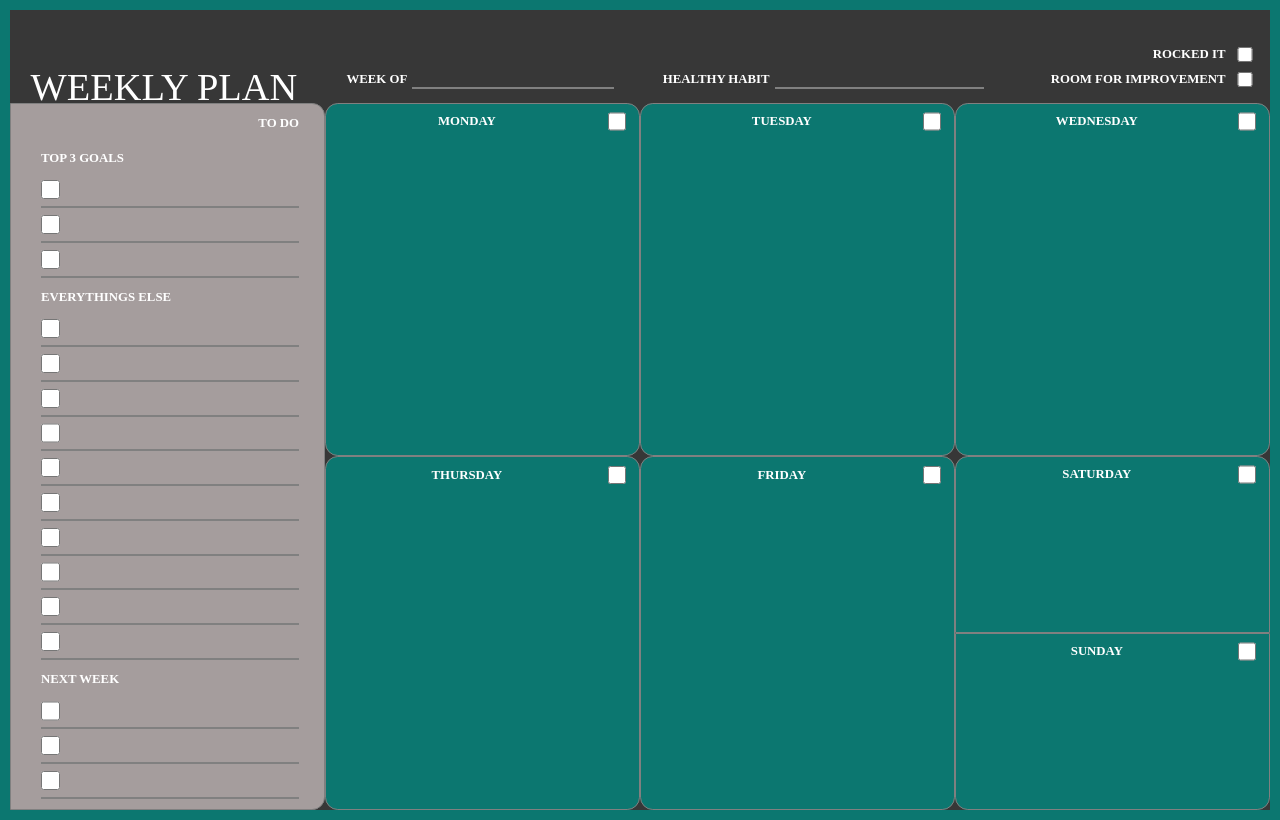
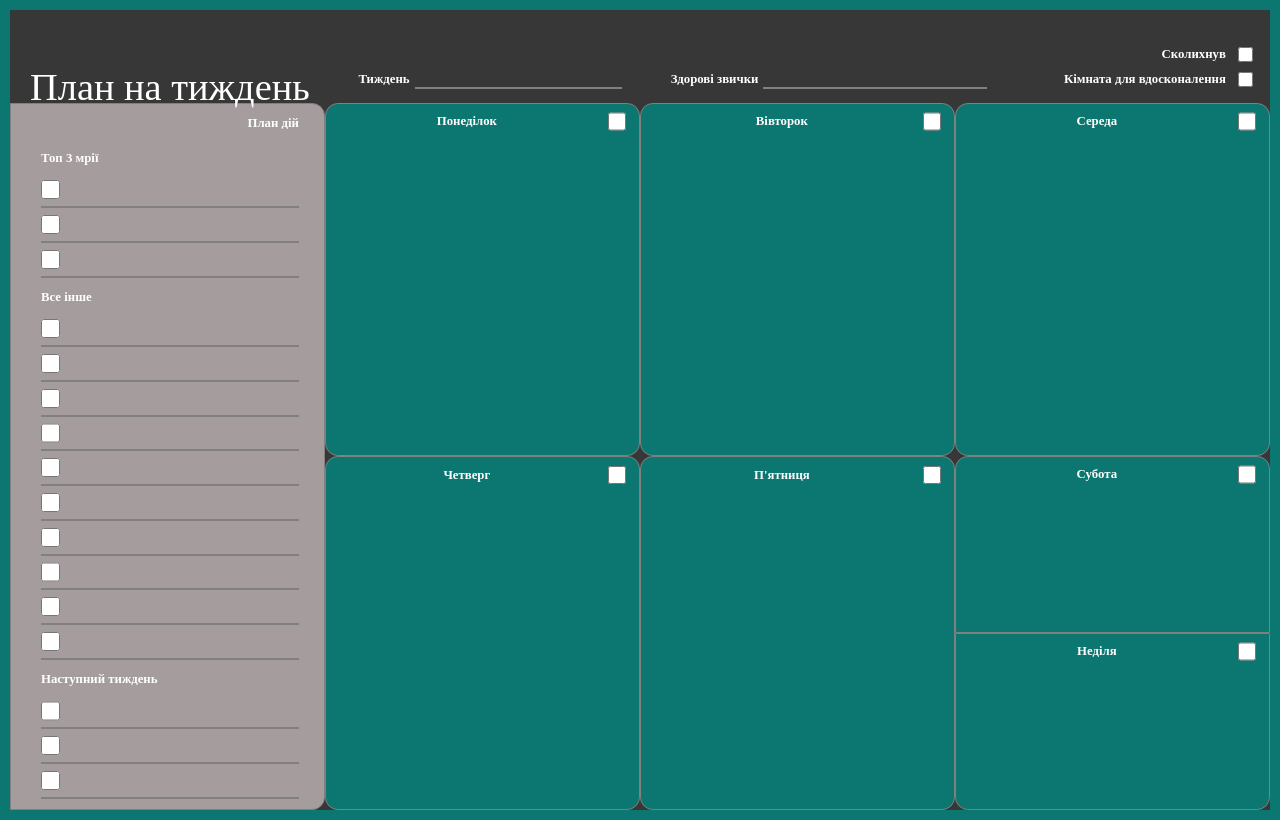
Before and after one commit to D1alekt/DTMI_tasks, a plain HTML site: page task5/index.html in a window 1280 px wide. Drawn offline with Linux system fonts and the light colour scheme.

Commit message:
Update index.html

```diff
--- a/task5/index.html
+++ b/task5/index.html
@@ -10,28 +10,28 @@
         <div class="container">
             <div class="box-header">
                 <div class="header-1">
-                    <p>WEEKLY PLAN</p>
+                    <p>План на тиждень</p>
                 </div>
 
                 <form class="header-2">
-                    <p>WEEK OF</p>
+                    <p>Тиждень</p>
                     <input type="text" name>
                 </form>
 
                 <form class="header-3">
-                    <p>HEALTHY HABIT</p>
+                    <p>Здорові звички</p>
                     <input type="text" name>
                 </form>
 
                 <form class="header-4">
-                    <p>ROCKED IT</p><input type="checkbox" name>
-                    <p>ROOM FOR IMPROVEMENT</p><input type="checkbox" name>
+                    <p>Сколихнув</p><input type="checkbox" name>
+                    <p>Кімната для вдосконалення</p><input type="checkbox" name>
                 </form>
             </div>
 
             <div class="box-todo">
-                <p>TO DO</p>
-                <p>TOP 3 GOALS</p>
+                <p>План дій</p>
+                <p>Топ 3 мрії</p>
                 <div>
                     <input type="checkbox" name>
                     <input type="text" name>
@@ -44,7 +44,7 @@
                     <input type="checkbox" name>
                     <input type="text" name>
                 </div>
-                <p>EVERYTHINGS ELSE</p>
+                <p>Все інше</p>
                 <div>
                     <input type="checkbox" name>
                     <input type="text" name>
@@ -85,7 +85,7 @@
                     <input type="checkbox" name>
                     <input type="text" name>
                 </div>
-                <p>NEXT WEEK</p>
+                <p>Наступний тиждень</p>
                 <div>
                     <input type="checkbox" name>
                     <input type="text" name>
@@ -102,35 +102,35 @@
 
             <div class="box-day">
                 <div class="day-1">
-                    <p>MONDAY</p>
+                    <p>Понеділок</p>
                     <input type="checkbox" name>
                     <textarea id name>
                     </textarea>
                 </div>
 
                 <div class="day-2">
-                    <p>TUESDAY</p>
+                    <p>Вівторок</p>
                     <input type="checkbox" name>
                     <textarea id name>
                     </textarea>
                 </div>
 
                 <div class="day-3">
-                    <p>WEDNESDAY</p>
+                    <p>Середа</p>
                     <input type="checkbox" name>
                     <textarea id name>
                     </textarea>
                 </div>
 
                 <div class="day-4">
-                    <p>THURSDAY</p>
+                    <p>Четверг</p>
                     <input type="checkbox" name>
                     <textarea id name>
                     </textarea>
                 </div>
 
                 <div class="day-5">
-                    <p>FRIDAY</p>
+                    <p>П'ятниця</p>
                     <input type="checkbox" name>
                     <textarea id name>
                     </textarea>
@@ -138,13 +138,13 @@
 
                 <div class="days">
                     <div class="day6">
-                        <p>SATURDAY</p>
+                        <p>Субота</p>
                         <input type="checkbox" name>
                         <textarea id name>
                         </textarea>
                     </div>
                     <div class="day7">
-                        <p>SUNDAY</p>
+                        <p>Неділя</p>
                         <input type="checkbox" name>
                         <textarea id name>
                         </textarea>
```
